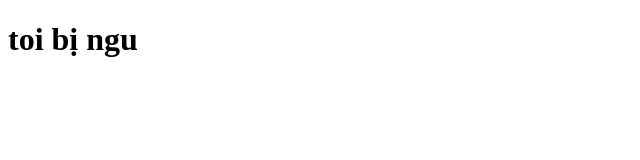
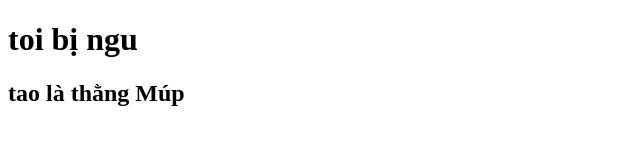
Before and after one commit to Khanh1208/bai3, a plain HTML site: page index.html in a window 1280 px wide. Shown: the whole page, without its empty margins (0-640 px from the left). Drawn offline with Linux system fonts and the light colour scheme.

Commit message:
sua doi lan 1

```diff
--- a/index.html
+++ b/index.html
@@ -7,5 +7,6 @@
   </head>
   <body>
     <h1>toi bị ngu</h1>
+    <h2>tao là thằng Múp</h2>
   </body>
 </html>
```
